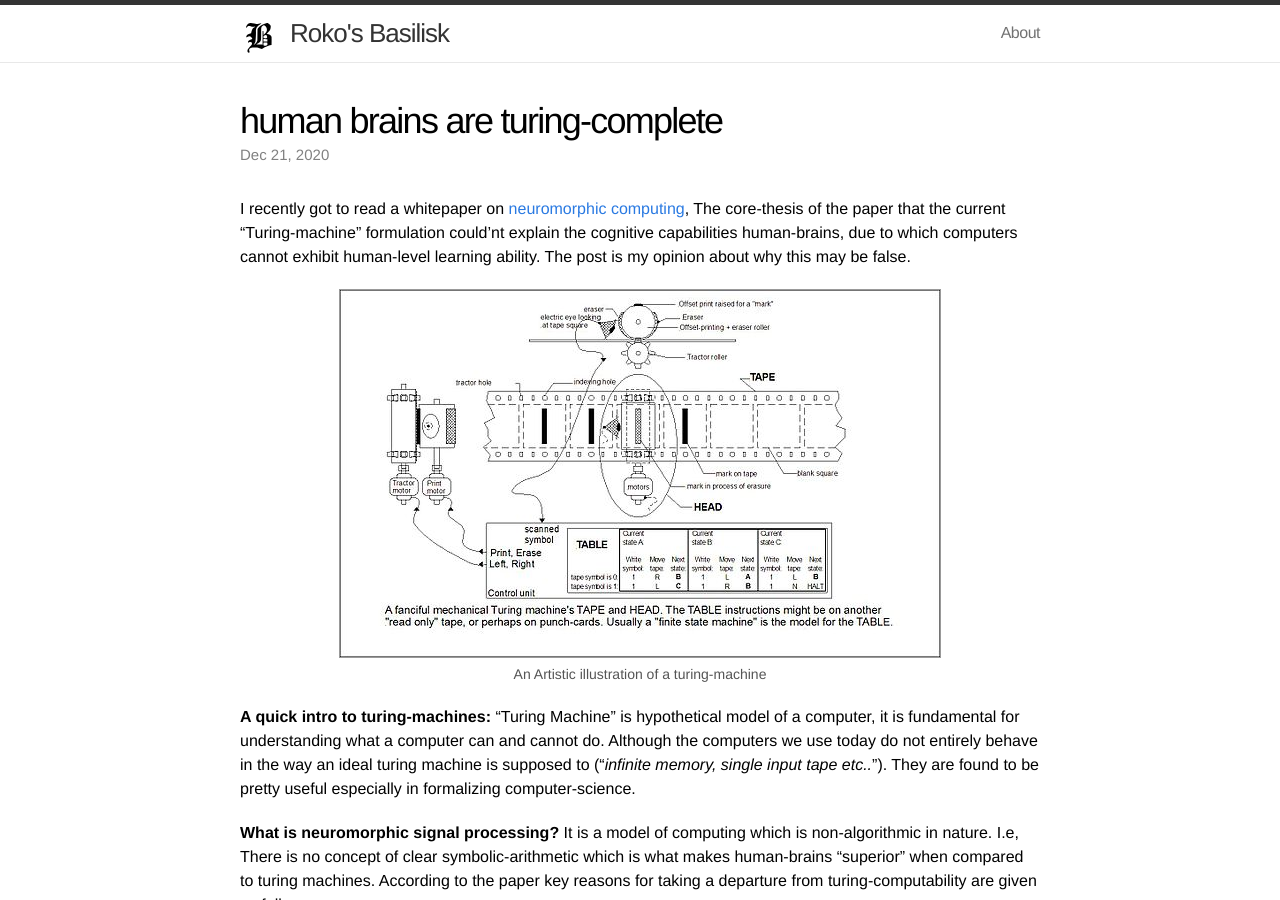
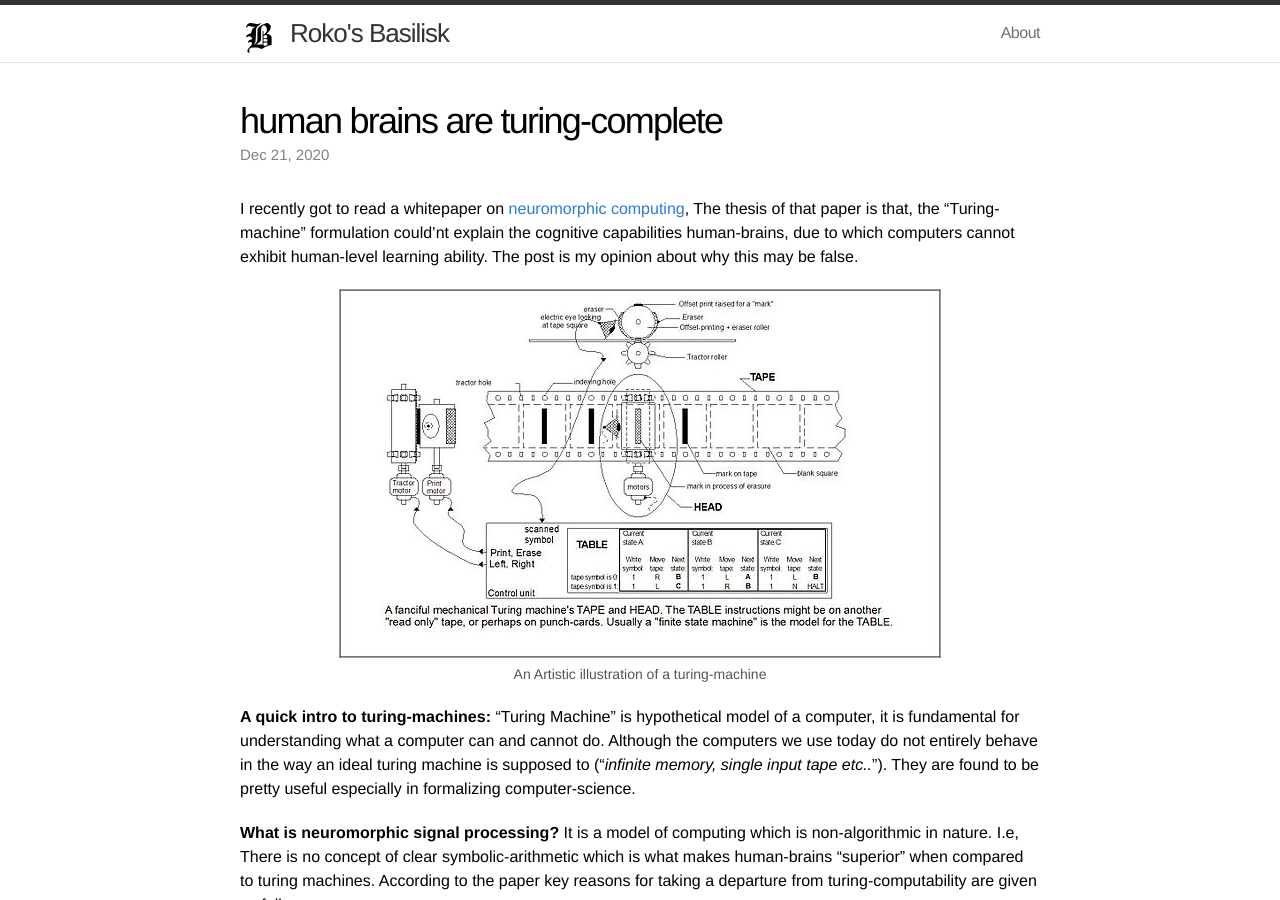
Before and after one commit to rokosbasilisk/rokosbasilisk.github.io, a Jekyll site: the page built from _posts/2020-12-21-non-turing.markdown, in a window 1280 px wide and 900 px high. Built offline with Jekyll 4.4.1, drawn with Linux system fonts in a browser that asks for light colours.

Commit message:
fix grammar

```diff
--- a/_posts/2020-12-21-non-turing.markdown
+++ b/_posts/2020-12-21-non-turing.markdown
@@ -8,7 +8,7 @@ mathjax: false
 
 
 
-I recently got to read a whitepaper on [neuromorphic computing](/assets/docs/non_turing.pdf), The core-thesis of the paper that the current "Turing-machine" formulation could'nt explain the cognitive capabilities human-brains, due to which computers cannot exhibit human-level learning ability. The post is my opinion about why this may be false.
+I recently got to read a whitepaper on [neuromorphic computing](/assets/docs/non_turing.pdf), The thesis of that paper is that, the "Turing-machine" formulation could'nt explain the cognitive capabilities human-brains, due to which computers cannot exhibit human-level learning ability. The post is my opinion about why this may be false.
 
 <div class="imgcap">
 <img src="/assets/turing_machine.jpeg">
```
